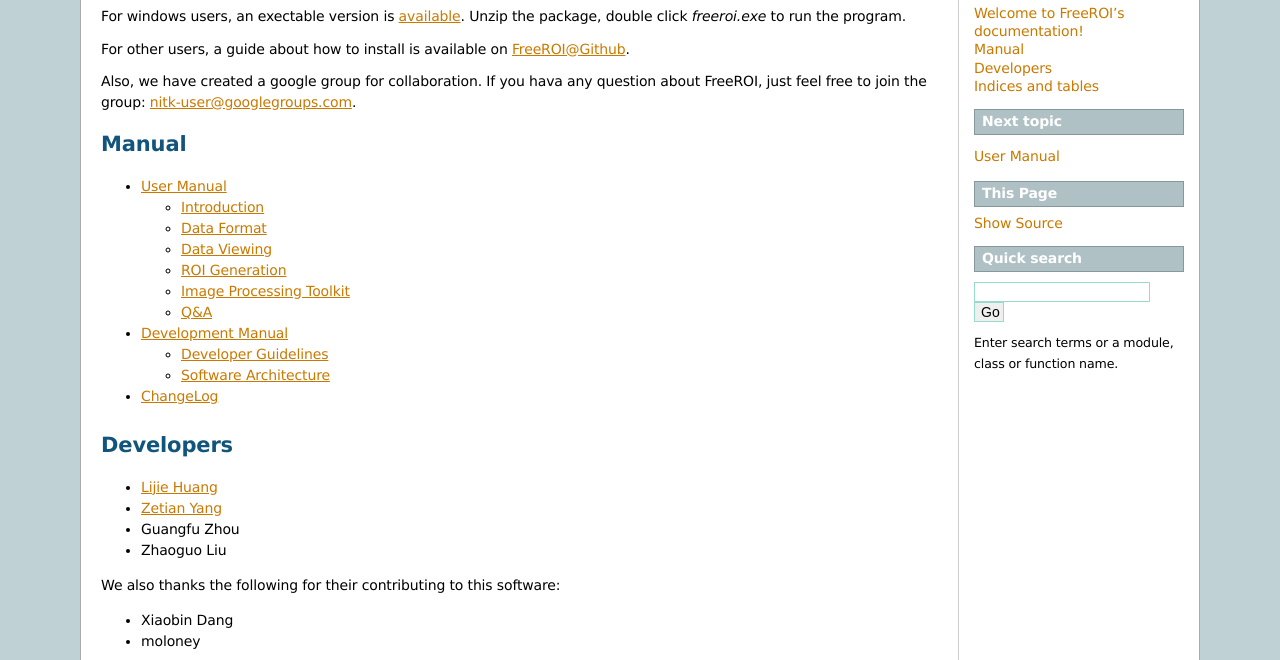
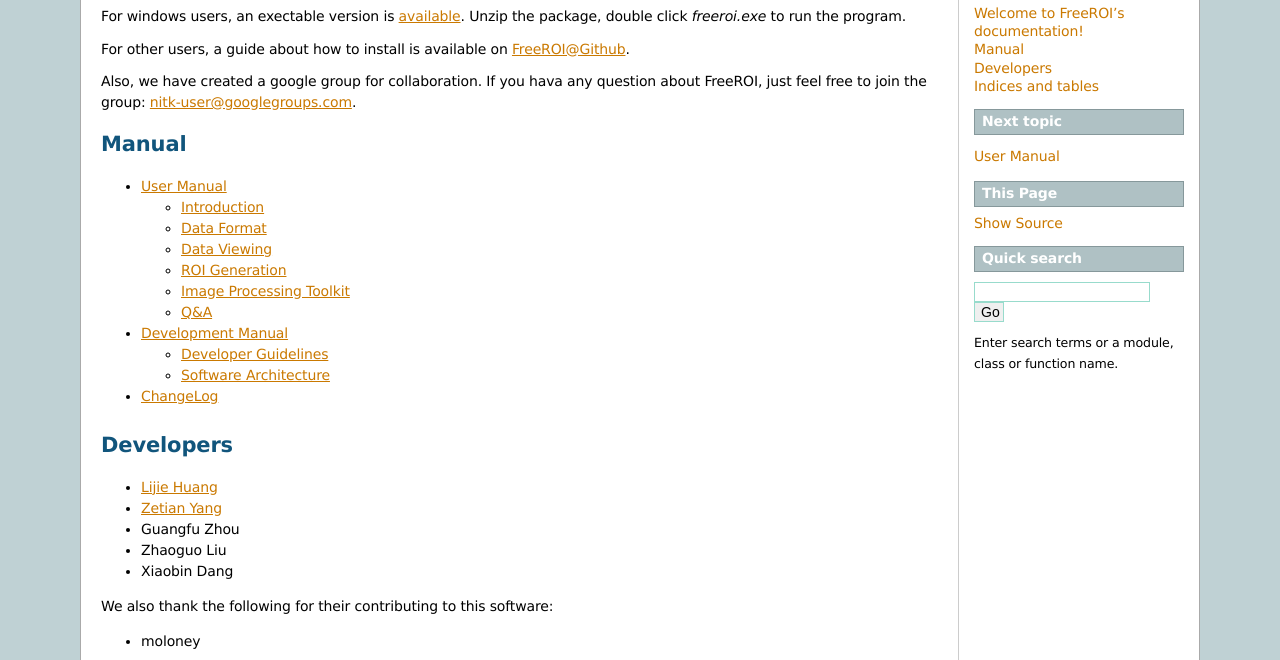
Before and after one commit to BNUCNL/bnucnl.github.io, a plain HTML site: page index.html in a window 1280 px wide. Shown: the part 292-952 px from the top of the page. Drawn offline with nearby package versions, Linux system fonts and the light colour scheme; some packages are replaced by stand-ins of ours.

Commit message:
change developer

```diff
--- a/index.html
+++ b/index.html
@@ -149,10 +149,10 @@ question about FreeROI, just feel free to join the group:
 <li><a class="reference external" href="mailto:zetian&#46;yang&#37;&#52;&#48;gmail&#46;com">Zetian Yang</a></li>
 <li>Guangfu Zhou</li>
 <li>Zhaoguo Liu</li>
+<li>Xiaobin Dang</li>
 </ul>
-<p>We also thanks the following for their contributing to this software:</p>
+<p>We also thank the following for their contributing to this software:</p>
 <ul class="simple">
-<li>Xiaobin Dang</li>
 <li>moloney</li>
 </ul>
 </div>
```
